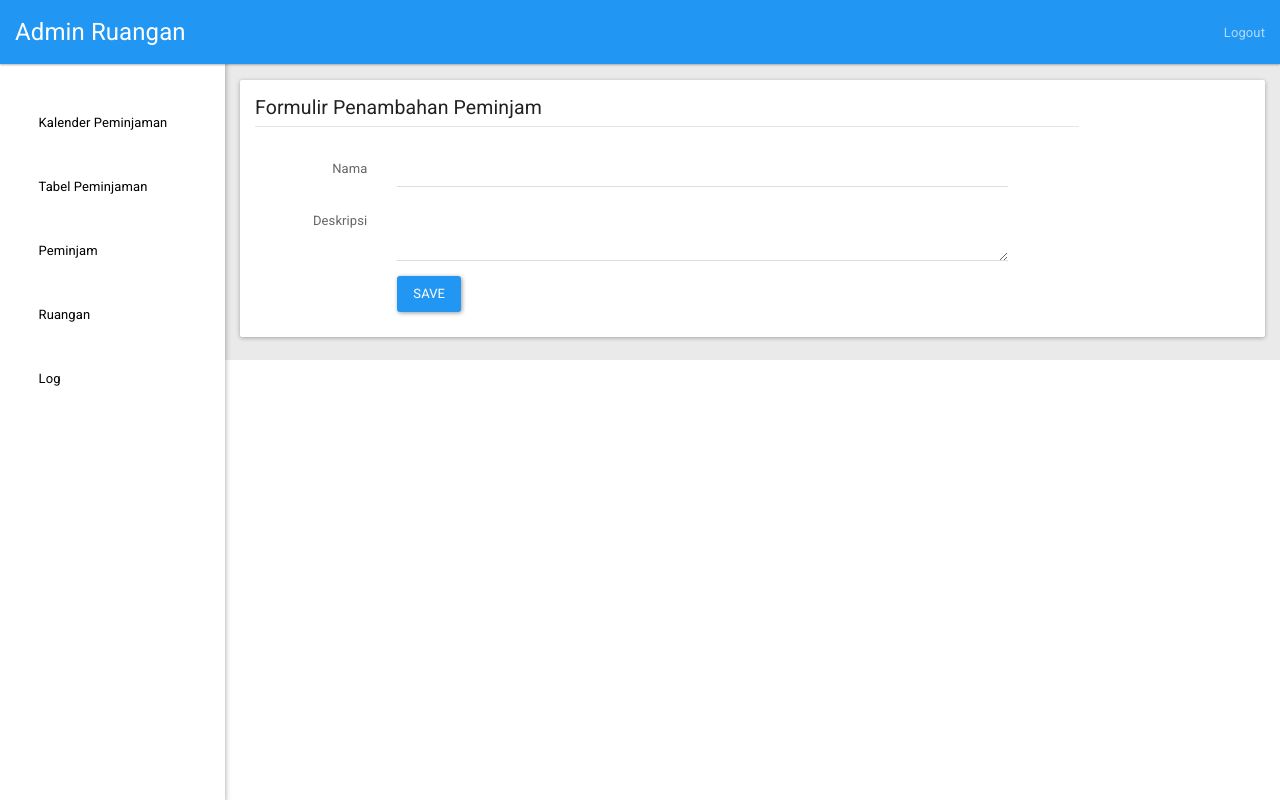
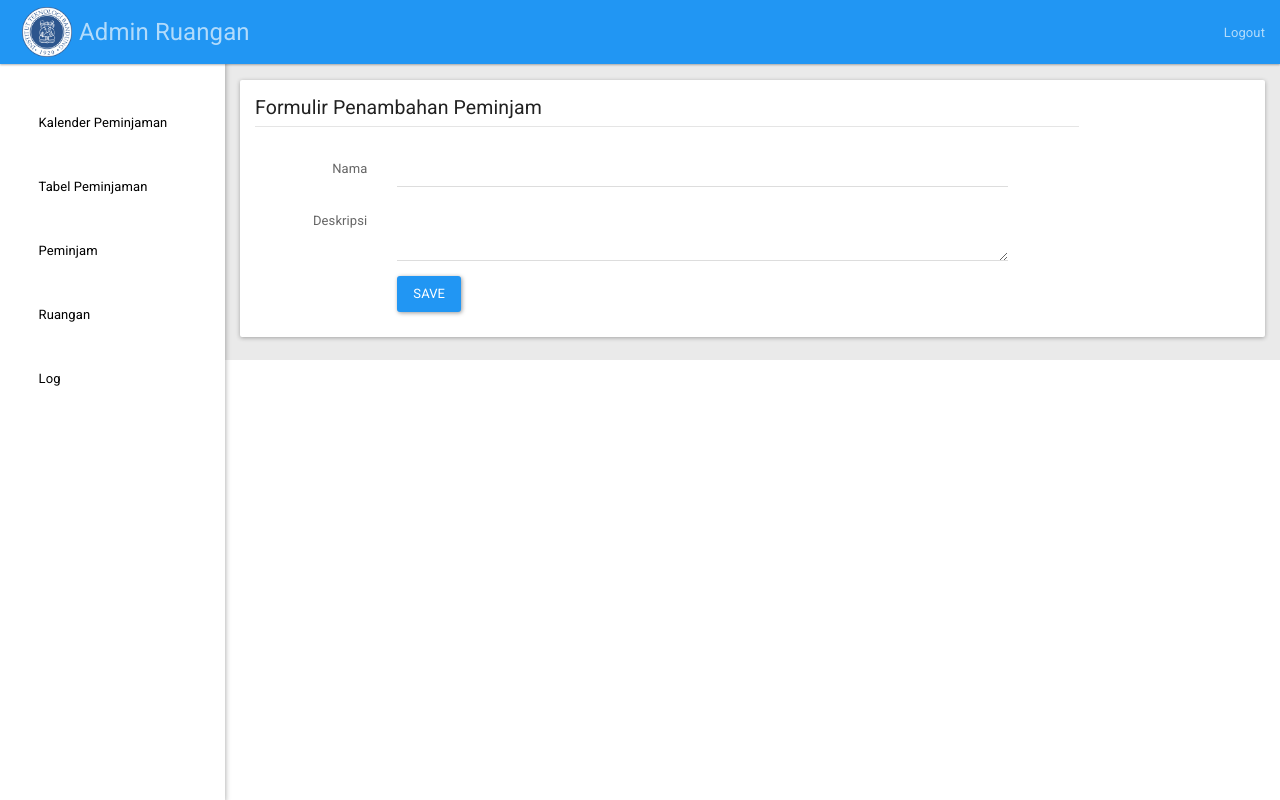
Before and after one commit to harryawk/sarpras_website, a Django app: template peminjam/templates/peminjam/add.html in a window 1280 px wide. Run offline with Django 3.2, Linux system fonts and the light colour scheme; the template is opened without the code that fills it, so the values that code supplies are empty; some libraries are stand-ins or nearby versions; some web fonts are replaced.

Commit message:
add itb logo

```diff
--- a/admin_sarpras/templates/base.html
+++ b/admin_sarpras/templates/base.html
@@ -41,7 +41,10 @@
             <span class="icon-bar"></span>
             <span class="icon-bar"></span>
           </button>
-          <a class="navbar-brand" href="#">Admin Ruangan</a>
+          <div>
+	          <img src='{% static "images/itb.png" %}' alt="Logo ITB" style="height: 50px; margin: 7px;float: left">
+	          <a class="navbar-brand" href="#">Admin Ruangan</a>
+          </div>
         </div>
 
         <div class="collapse navbar-collapse" id="bs-example-navbar-collapse-2">
```
Also changed, not shown: other parts of admin_sarpras/templates/base.html (+1 -1 lines), admin_sarpras/static/images/itb.png (added).
